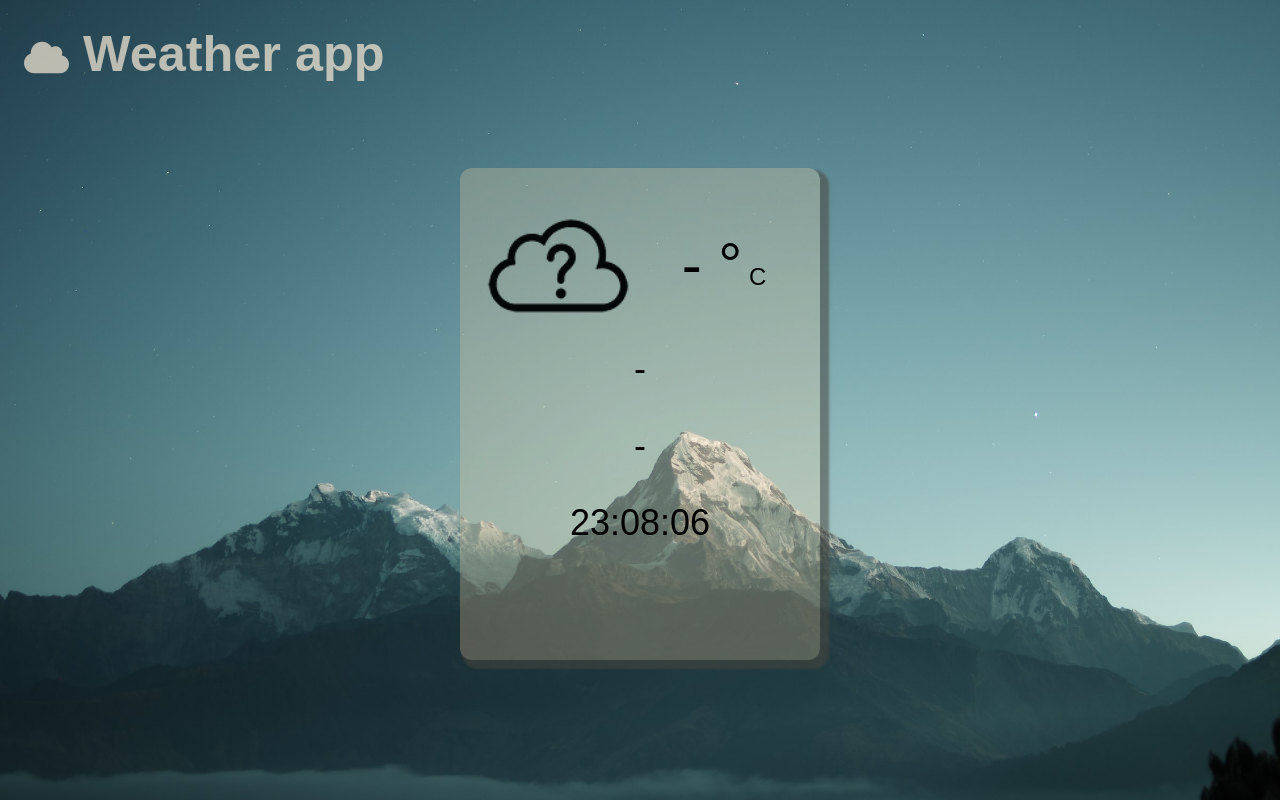
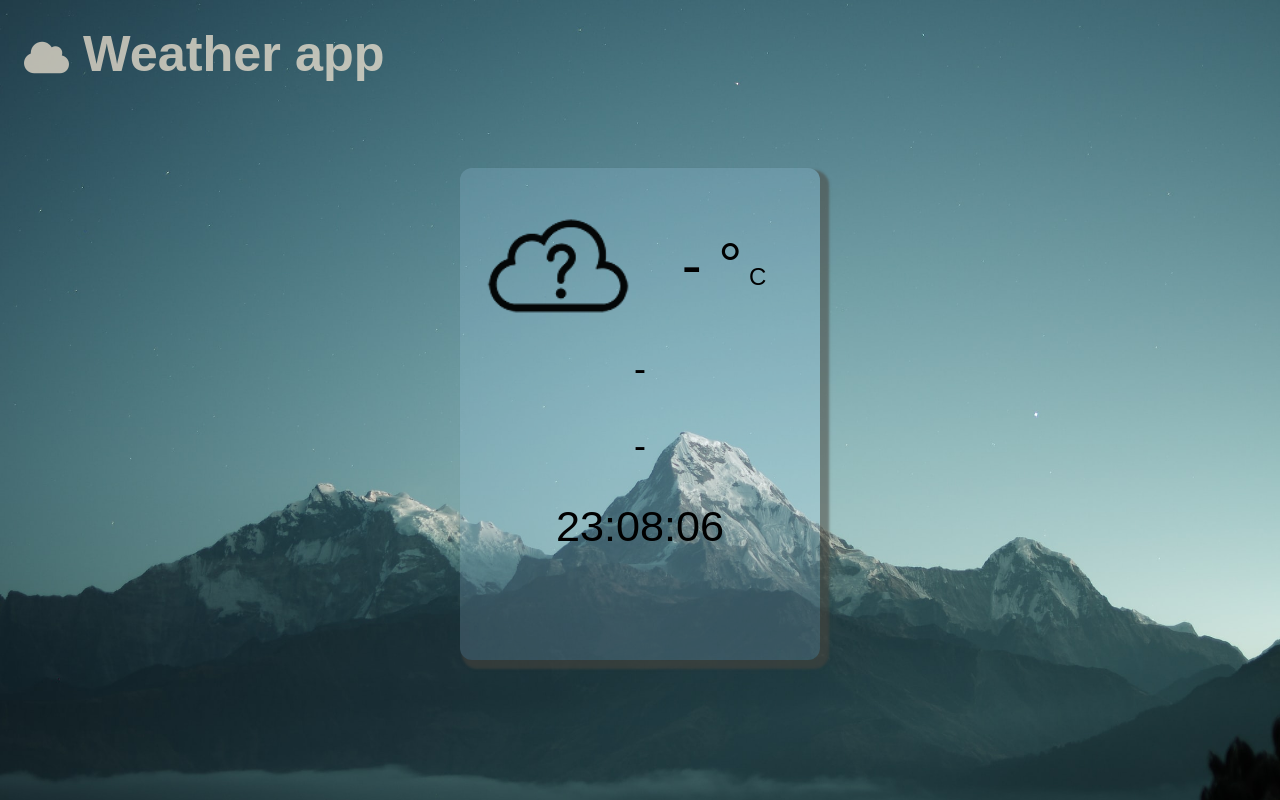
Before and after one commit to torjakub/torjakub.github.io, a plain HTML site: page index.html in a window 1280 px wide. Drawn offline with Linux system fonts and the light colour scheme; a web font is replaced by a local one.

Commit message:
style changes

```diff
--- a/style.less
+++ b/style.less
@@ -35,7 +35,7 @@ h1{
     justify-content: center;
     height: 20rem;
     width:15rem;
-    background:rgba(255, 217, 167, 0.259);
+    background:rgba(179, 218, 255, 0.179);
     border-radius: 0.5rem;
     padding-top: 0.5rem;
     margin: 1rem;
@@ -93,4 +93,7 @@ h1{
 
 .time{
     height: 3.2rem;
+    p{
+        font-size:1.8rem;
+    }
 }
```
Also changed, not shown: style.css.
